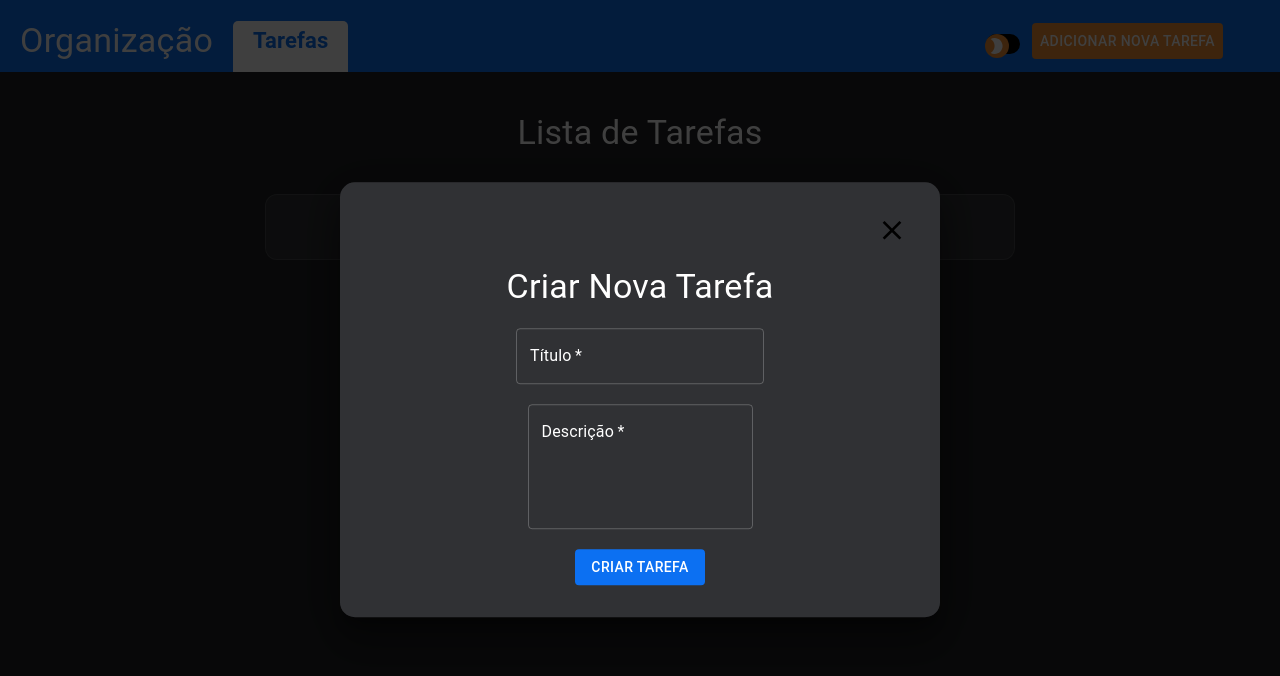
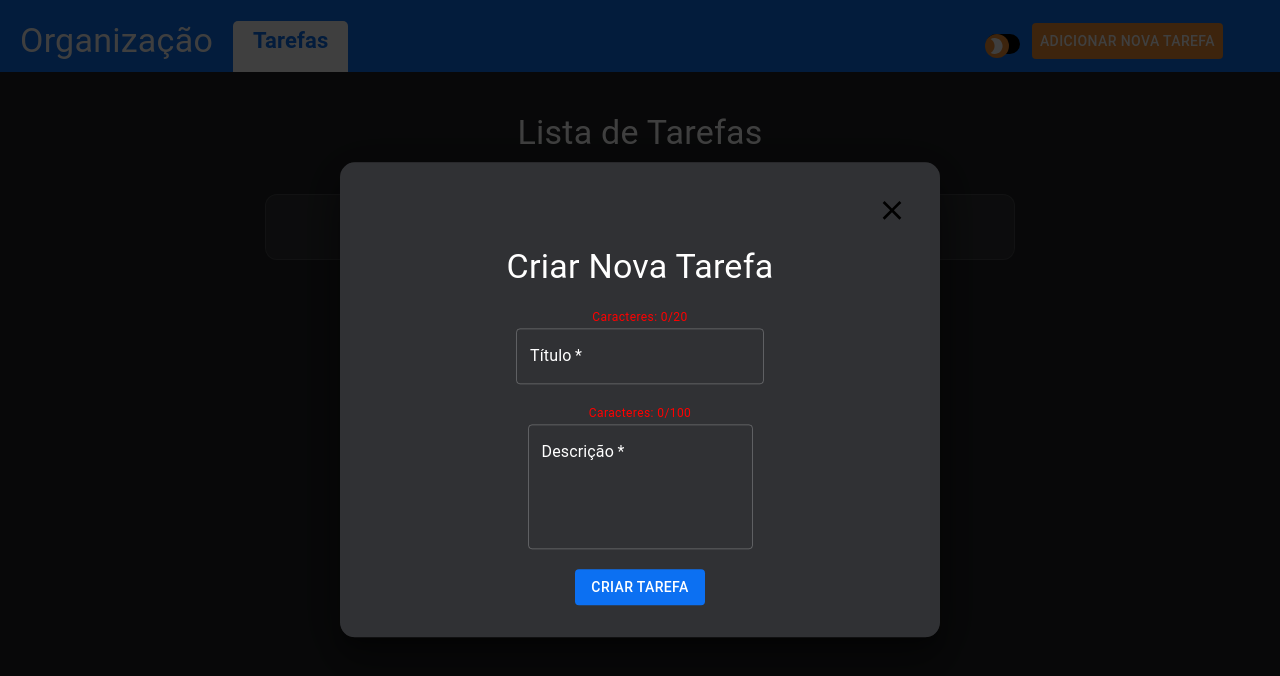
Before and after one commit to laurentino01/planejador-de-tarefas, a React (Vite) app: page / in a window 1280 px wide. Both pictures are taken after a click on the button "ADICIONAR NOVA TAREFA". Shown: the top 676 px of the page. Built offline with nearby package versions, Linux system fonts and the light colour scheme.

Commit message:
refactor(createmodal): validations

```diff
--- a/src/components/newModal/NewCreateModal.tsx
+++ b/src/components/newModal/NewCreateModal.tsx
@@ -1,4 +1,4 @@
-import React, { useCallback } from "react";
+import React, { useCallback, useEffect, useState } from "react";
 import { Box, Button, Modal, TextField, Typography } from "@mui/material";
 import CloseIcon from "@mui/icons-material/Close";
 import { useForm } from "react-hook-form";
@@ -20,6 +20,8 @@ export const NewCreateModal = ({
   isOpen,
   handleClose,
 }: INewCreateModalProps) => {
+  const [tituloCounter, setTituloCounter] = useState(0);
+  const [descriptionCounter, setDescriptionCounter] = useState(0);
   const {
     register,
     handleSubmit,
@@ -63,18 +65,59 @@ export const NewCreateModal = ({
               alignItems: "center",
             }}
           >
-            <Box>
+            <Box sx={{ display: "flex", flexDirection: "column" }}>
+              <Typography
+                variant="caption"
+                sx={{
+                  color: `${
+                    tituloCounter > 20 || tituloCounter < 3 ? "red" : "green"
+                  }`,
+                }}
+              >
+                {" "}
+                Caracteres: {tituloCounter}/20
+              </Typography>
               <TextField
-                {...register("titulo", { required: true })}
+                {...register("titulo", {
+                  required: true,
+                  minLength: 3,
+                  maxLength: 20,
+                  onChange: (e) => setTituloCounter(e.target.value.length),
+                })}
                 id="outlined-basic"
                 label="Título"
                 placeholder="Digite um título. "
                 required
               />
+              {errors.titulo && (
+                <Typography variant="caption" sx={{ color: "red" }}>
+                  {" "}
+                  O máximo de caracteres é 20
+                </Typography>
+              )}
             </Box>
-            <Box>
+
+            <Box sx={{ display: "flex", flexDirection: "column" }}>
+              <Typography
+                variant="caption"
+                sx={{
+                  color: `${
+                    descriptionCounter > 100 || descriptionCounter < 6
+                      ? "red"
+                      : "green"
+                  }`,
+                }}
+              >
+                {" "}
+                Caracteres: {descriptionCounter}/100
+              </Typography>
               <TextField
-                {...register("description", { required: true })}
+                {...register("description", {
+                  required: true,
+                  minLength: 6,
+                  maxLength: 100,
+                  onChange: (e) => setDescriptionCounter(e.target.value.length),
+                })}
                 id="outlined-multiline-static"
                 label="Descrição"
                 multiline
@@ -82,6 +125,12 @@ export const NewCreateModal = ({
                 placeholder="Digite uma descrição."
                 required
               />
+              {errors.titulo && (
+                <Typography variant="caption" sx={{ color: "red" }}>
+                  {" "}
+                  O máximo de caracteres é 100
+                </Typography>
+              )}
             </Box>
             <Button type="submit" variant="contained" disableElevation>
               Criar Tarefa
--- a/src/components/newModal/NewDeleteModal.tsx
+++ b/src/components/newModal/NewDeleteModal.tsx
@@ -47,10 +47,15 @@ export const NewDeleteModal = ({
           }}
           onClick={handleClose}
         ></CloseIcon>
-        <Typography component={"h2"} variant="h4">
-          {targetTarefa.titulo}
-        </Typography>
-
+        <Box sx={{ display: "block", maxWidth: "100%" }}>
+          <Typography
+            sx={{ wordWrap: "break-word" }}
+            component={"h2"}
+            variant="h4"
+          >
+            {targetTarefa.titulo}
+          </Typography>
+        </Box>
         <Box
           sx={{
             display: "flex",
```
